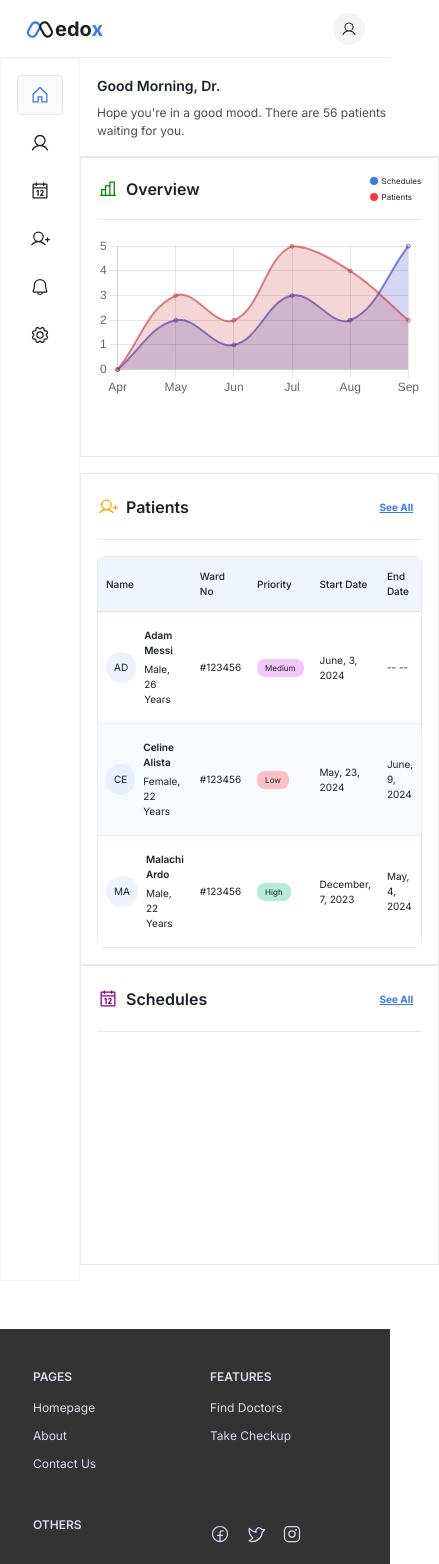
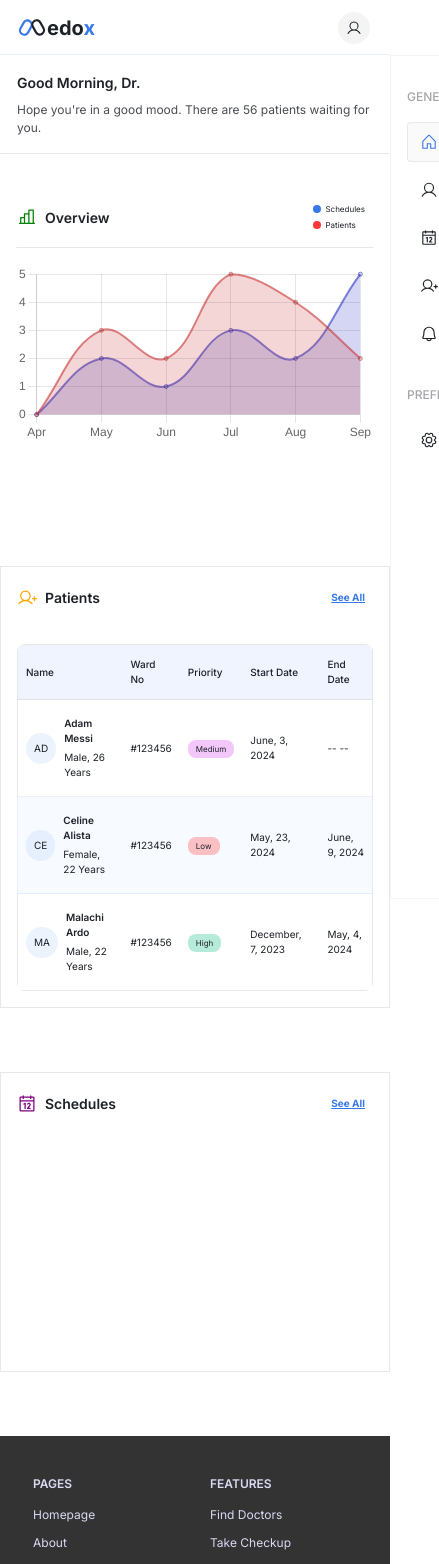
Before and after one commit to abel-otegbola/Medox, a Next.js app: page /dashboard in a window 390 px wide. Shown: the top 1564 px of the page, 439 px wide, since content can reach past the window. Built offline with nearby package versions, Linux system fonts and the light colour scheme; no server answers.

Commit message:
fix: sidebar mobile responsiveness

```diff
--- a/src/app/dashboard/page.tsx
+++ b/src/app/dashboard/page.tsx
@@ -16,14 +16,14 @@ export default function Dashboard() {
             </div>
 
             <div className="grid lg:grid-cols-2 md:m-4 flex-wrap gap-4">
-                <div className="flex flex-col gap-4 w-full min-h-[300px] px-4 pb-4 border border-gray/[0.6] dark:border-gray/[0.08] md:rounded-[8px] bg-white dark:bg-dark dark:text-gray">
+                <div className="flex flex-col gap-4 w-full min-h-[300px] md:my-0 my-8 px-4 pb-4 md:border border-gray/[0.6] dark:border-gray/[0.08] md:rounded-[8px] bg-white dark:bg-dark dark:text-gray">
                     <div className="flex justify-between items-center py-4 border border-transparent border-b-gray/[0.6] dark:border-b-gray/[0.08]">
 
-                        <h2 className="flex gap-2 items-center capitalize text-[14px] font-semibold text-[16px]">
+                        <h2 className="flex gap-2 items-center capitalize text-[14px] font-semibold text-[14px]">
                             <ChartBar size={20} color="green" />
                             Overview
                         </h2>
-                        <div>
+                        <div className="px-2">
                             <p className="flex items-center gap-1 text-[8px] mb-1">
                                 <span className="h-2 w-2 bg-primary rounded-full"></span>
                                 <span>Schedules</span>
@@ -37,10 +37,10 @@ export default function Dashboard() {
                     <OverviewChart />
                 </div>
 
-                <div className="flex flex-col gap-4 w-full min-h-[300px] px-4 pb-4 border border-gray/[0.6] dark:border-gray/[0.08] md:rounded-[8px] bg-white dark:bg-dark dark:text-gray">
-                    <div className="flex justify-between items-center py-5 border border-transparent border-b-gray/[0.6] dark:border-b-gray/[0.08]">
+                <div className="flex flex-col gap-4 w-full min-h-[300px] md:my-0 my-8 px-4 pb-4 border border-gray/[0.6] dark:border-gray/[0.08] md:rounded-[8px] bg-white dark:bg-dark dark:text-gray">
+                    <div className="flex justify-between items-center py-5 md:border border-transparent border-b-gray/[0.6] dark:border-b-gray/[0.08]">
 
-                        <h2 className="flex gap-2 items-center capitalize text-[14px] font-semibold text-[16px]">
+                        <h2 className="flex gap-2 items-center capitalize text-[14px] font-semibold text-[14px]">
                             <UserPlus size={20} color="orange" />
                             Patients
                         </h2>
@@ -86,10 +86,10 @@ export default function Dashboard() {
                 </div>
             </div>
 
-            <div className="flex flex-col gap-4 md:mx-4 mb-4 min-h-[300px] px-4 pb-4 border border-gray/[0.6] dark:border-gray/[0.08] md:rounded-[8px] bg-white dark:bg-dark dark:text-gray">
-                <div className="flex justify-between items-center py-5 border border-transparent border-b-gray/[0.6] dark:border-b-gray/[0.08]">
+            <div className="flex flex-col gap-4 md:mx-4 mb-4 min-h-[300px] md:my-0 my-8 px-4 pb-4 border border-gray/[0.6] dark:border-gray/[0.08] md:rounded-[8px] bg-white dark:bg-dark dark:text-gray">
+                <div className="flex justify-between items-center py-5 md:border border-transparent border-b-gray/[0.6] dark:border-b-gray/[0.08]">
 
-                    <h2 className="flex gap-2 items-center capitalize text-[14px] font-semibold text-[16px]">
+                    <h2 className="flex gap-2 items-center capitalize text-[14px] font-semibold text-[14px]">
                         <Calendar size={20} color="purple" />
                         Schedules
                     </h2>
--- a/src/components/header/dashboardHeader.tsx
+++ b/src/components/header/dashboardHeader.tsx
@@ -13,7 +13,7 @@ export default function DashboardHeader() {
 
     const menuRef = useOutsideClick(setToggleMenu, false)
     return (
-        <div className="flex items-center justify-between sticky top-0 left-0 w-full z-[50] px-6 bg-white dark:bg-dark dark:text-gray p-3 border border-transparent border-b-primary/[0.1]">
+        <div className="flex items-center justify-between sticky top-0 left-0 w-full z-[50] px-4 bg-white dark:bg-dark dark:text-gray p-3 border border-transparent border-b-primary/[0.1]">
             <Link href="/" className="md:ml-3">
                 <div className="flex items-center">
                     <LogoIcon width={30}/>
@@ -21,9 +21,9 @@ export default function DashboardHeader() {
                 </div>
             </Link>
 
-            <div ref={menuRef} className="flex items-center justify-end gap-6 xl:w-[40%] md:w-[35%] relative">
-                <div className="md:block hidden flex-1">
-                    <Search placeholder="Search Products, Gigs and Talents" className="rounded-full" />
+            <div ref={menuRef} className="md:flex hidden items-center justify-end gap-6 xl:w-[40%] md:w-[35%] relative">
+                <div className="flex-1">
+                    <Search placeholder="Search Patients, Schedules" className="rounded-full" />
                 </div>
                 <button className="p-2 bg-gray/[0.3] dark:bg-gray/[0.08] rounded-full" onClick={() => setToggleMenu(!toggleMenu)}><User size={16}/></button>
                 {
--- a/src/components/sidebar/sidebar.tsx
+++ b/src/components/sidebar/sidebar.tsx
@@ -2,10 +2,11 @@
 import { Bell, Calendar, Gear, House, User, UserPlus } from "@phosphor-icons/react";
 import Link from "next/link";
 import { usePathname } from "next/navigation";
+import { useState } from "react";
 
 export default function Sidebar() {
     const pathname = usePathname()
-
+    const [toggleSidebar, setToggleSidebar] = useState(false)
 
     const general = [
         { id: 1, title: "Dashboard", to: "/dashboard", icon: <House /> },
@@ -17,10 +18,16 @@ export default function Sidebar() {
     const preferences = [
         { id: 6, title: "Settings", to: "/settings", icon: <Gear /> },
     ]
-        return (
-            <div className="flex flex-col justify-between md:w-[250px] p-2 border border-gray/[0.3] dark:border-gray/[0.08] bg-white dark:bg-dark dark:text-gray">
+
+    return (
+        <>
+            <button className="md:hidden fixed top-3 right-5 p-2 bg-gray/[0.3] dark:bg-gray/[0.08] rounded-full z-[100]" onClick={() => setToggleSidebar(!toggleSidebar)}><User size={16}/></button>
+
+            <div className={`flex flex-col justify-between md:sticky fixed top-[55px] right-0 h-screen z-[20] md:w-[250px] w-full p-2 border border-gray/[0.3] dark:border-gray/[0.08] bg-white dark:bg-dark dark:text-gray
+                    ${ toggleSidebar ? "translate-x-0" : "md:translate-x-0 translate-x-[100%]" } duration-700`}>
+
                 <div className="flex flex-col gap-2 p-2 w-full rounded ">
-                    <p className="opacity-[0.4] font-medium pt-4 pb-2 md:block hidden">GENERAL</p>
+                    <p className="opacity-[0.4] font-medium pt-4 pb-2">GENERAL</p>
                     {
                         general.map(item => (
                             <Link
@@ -30,12 +37,12 @@ export default function Sidebar() {
                                     ${pathname === item.to ? "bg-tetiary dark:bg-gray/[0.01] text-primary border border-gray/[0.5] dark:border-gray/[0.03] " : "border-transparent "}
                                 `}
                             >
-                                <span className="text-xl">{item.icon}</span>
-                                <span className="md:block hidden">{item.title}</span>
+                                <span className="text-lg">{item.icon}</span>
+                                <span className="">{item.title}</span>
                             </Link>
                         ))
                     }
-                    <p className="opacity-[0.4] font-medium pt-6 pb-2 md:block hidden">PREFERENCES</p>
+                    <p className="opacity-[0.4] font-medium pt-6 pb-2">PREFERENCES</p>
                     {
                         preferences.map(item => (
                             <Link
@@ -45,8 +52,8 @@ export default function Sidebar() {
                                     ${pathname === item.to ? "bg-tetiary dark:bg-gray/[0.08] text-primary border border-gray/[0.5] dark:border-gray /[0.2] " : "border-transparent "}
                                 `}
                             >
-                                <span className="text-xl">{item.icon}</span>
-                                <span className="md:block hidden">{item.title}</span>
+                                <span className="text-lg">{item.icon}</span>
+                                <span className="">{item.title}</span>
                             </Link>
                         ))
                     }
@@ -54,5 +61,6 @@ export default function Sidebar() {
                 </div>
 
             </div>
+        </>
         )
 }
```
